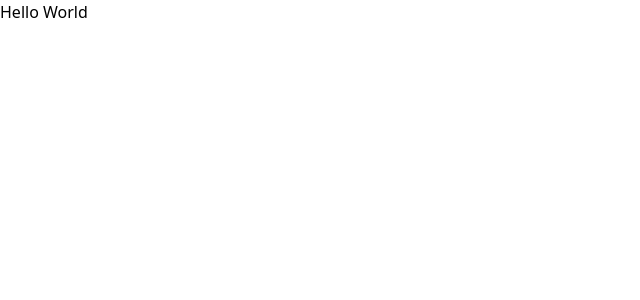
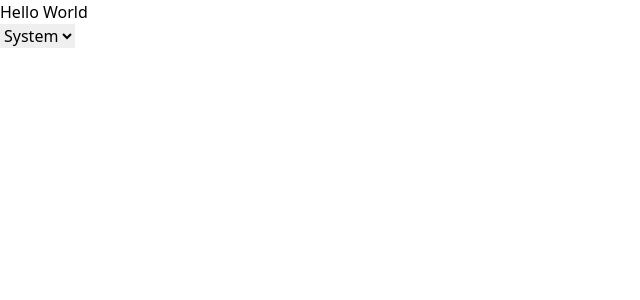
Before and after one commit to rhul-dev/dsc-website, a Next.js app: page / in a window 1280 px wide. Shown: the top 300 px of the page, without its empty margins (0-640 px from the left). Built offline with nearby package versions, Linux system fonts and the light colour scheme.

Commit message:
feat: adds dark-mode

```diff
--- a/package.json
+++ b/package.json
@@ -10,6 +10,7 @@
   },
   "dependencies": {
     "next": "13.0.2",
+    "next-themes": "^0.2.1",
     "react": "18.2.0",
     "react-dom": "18.2.0",
     "zod": "^3.18.0"
--- a/src/pages/_app.tsx
+++ b/src/pages/_app.tsx
@@ -1,9 +1,14 @@
-import { type AppType } from "next/dist/shared/lib/utils";
+import { ThemeProvider } from 'next-themes';
+import { type AppType } from 'next/dist/shared/lib/utils';
 
-import "../styles/globals.css";
+import '../styles/globals.css';
 
 const MyApp: AppType = ({ Component, pageProps }) => {
-  return <Component {...pageProps} />;
+  return (
+    <ThemeProvider attribute="class">
+      <Component {...pageProps} />
+    </ThemeProvider>
+  );
 };
 
 export default MyApp;
--- /dev/null
+++ b/src/pages/_document.tsx
@@ -0,0 +1,13 @@
+import { Html, Head, Main, NextScript } from 'next/document';
+
+export default function Document() {
+  return (
+    <Html>
+      <Head />
+      <body className="bg-white text-black dark:bg-zinc-900 dark:text-white">
+        <Main />
+        <NextScript />
+      </body>
+    </Html>
+  );
+}
--- a/src/pages/index.tsx
+++ b/src/pages/index.tsx
@@ -1,9 +1,34 @@
-import { type NextPage } from "next";
+import { type NextPage } from 'next';
+import { useTheme } from 'next-themes';
+import { useEffect, useState } from 'react';
+
+const ThemeSwitch = () => {
+  const [mounted, setMounted] = useState(false);
+  const { theme, setTheme } = useTheme();
+
+  // useEffect only runs on the client, so now we can safely show the UI
+  useEffect(() => {
+    setMounted(true);
+  }, []);
+
+  if (!mounted) {
+    return null;
+  }
+
+  return (
+    <select value={theme} onChange={(e) => setTheme(e.target.value)}>
+      <option value="system">System</option>
+      <option value="dark">Dark</option>
+      <option value="light">Light</option>
+    </select>
+  );
+};
 
 const Home: NextPage = () => {
   return (
     <main>
       <h1>Hello World</h1>
+      <ThemeSwitch />
     </main>
   );
 };
--- a/tailwind.config.cjs
+++ b/tailwind.config.cjs
@@ -1,8 +1,9 @@
 /** @type {import('tailwindcss').Config} */
 module.exports = {
-  content: ["./src/**/*.{js,ts,jsx,tsx}"],
+  content: ['./src/**/*.{js,ts,jsx,tsx}'],
   theme: {
     extend: {},
   },
   plugins: [],
+  darkMode: 'class',
 };
```
Also changed, not shown: 1 other file (tests, documents, lock files or other folders).
